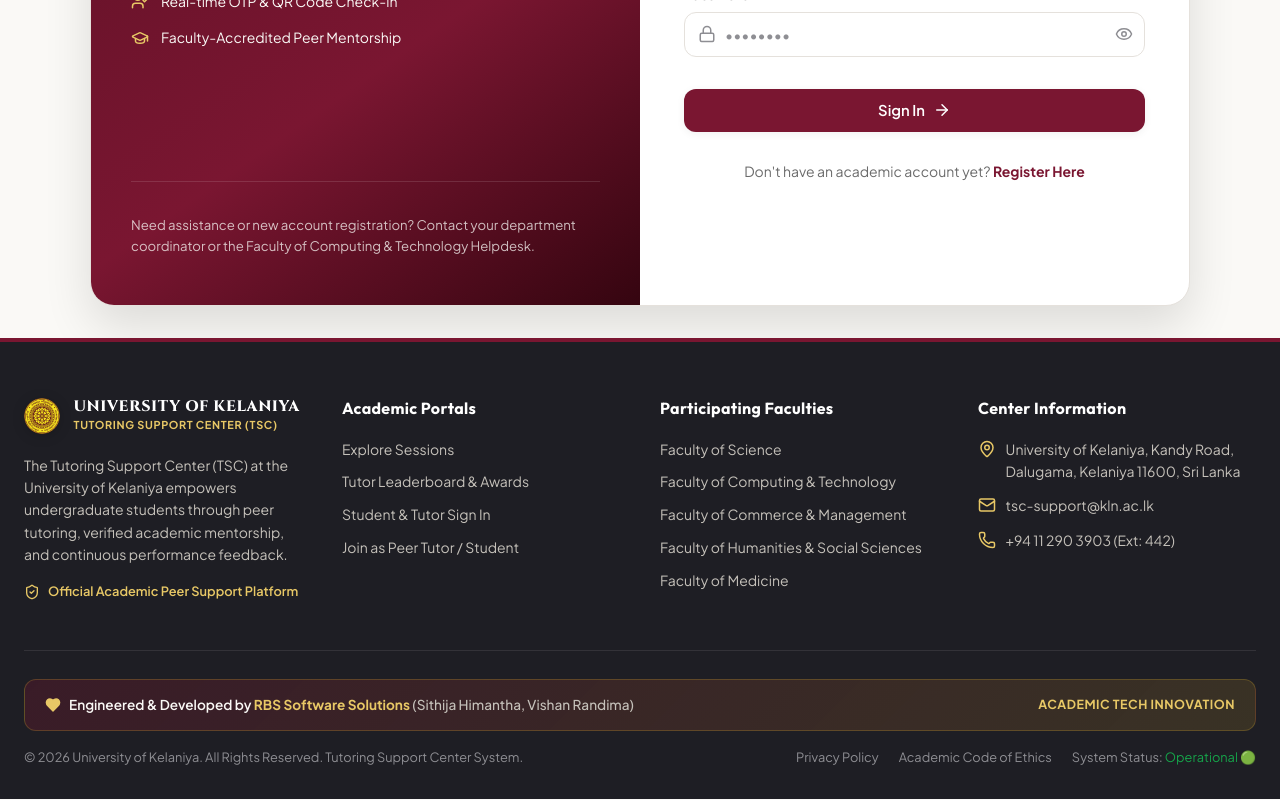
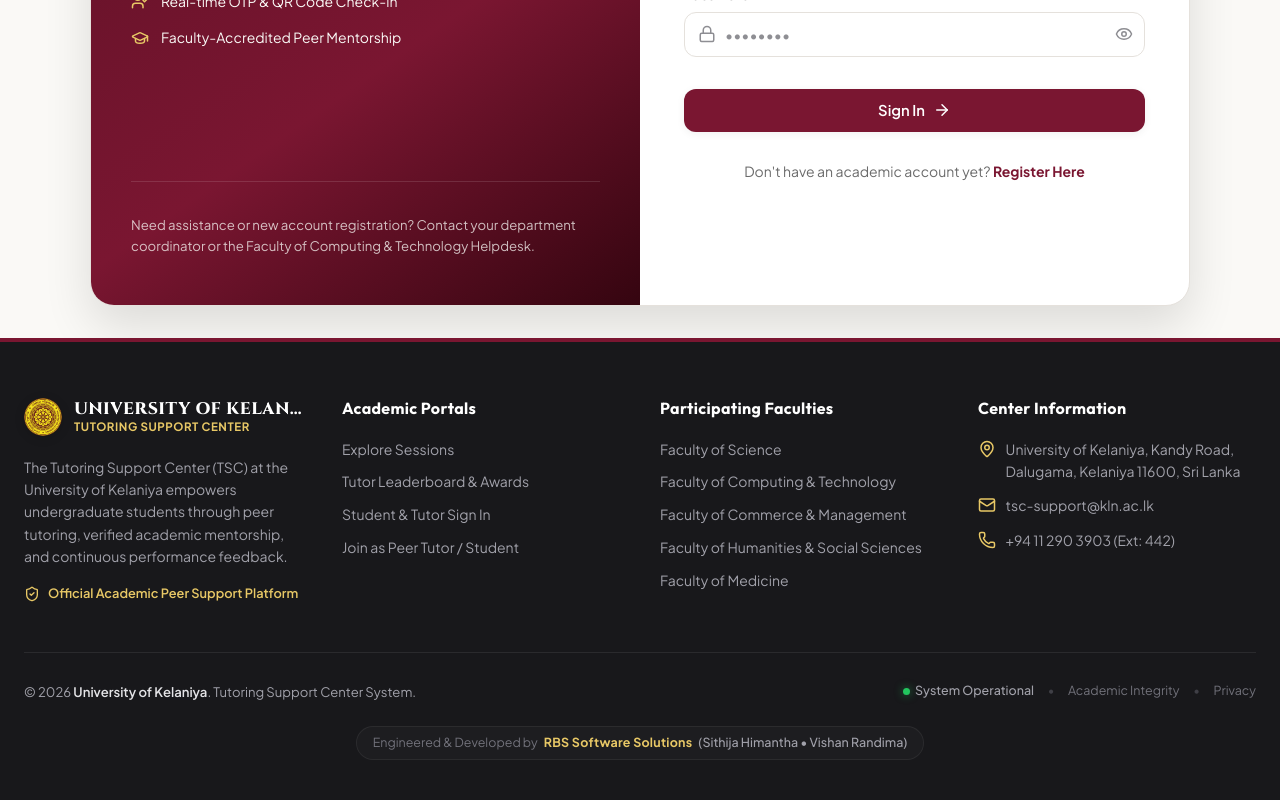
Before and after one commit to RBS-SOFTWARE-SOLUTIONS-PVT-LTD/TSC_NEW_FRONTEND, a React (Vite) app: page /login in a window 1280 px wide. Shown: the part 467-1267 px from the top of the page. Built offline with nearby package versions, Linux system fonts and the light colour scheme; no server answers.

Commit message:
fix: responsive navbar brand logo and industry-level footer creator signature

```diff
--- a/src/components/common/Footer.jsx
+++ b/src/components/common/Footer.jsx
@@ -1,17 +1,17 @@
 import React from 'react';
 import { Link } from 'react-router-dom';
 import KelaniyaLogo from './KelaniyaLogo';
-import { MapPin, Phone, Mail, ExternalLink, ShieldCheck, Heart } from 'lucide-react';
+import { MapPin, Phone, Mail, ShieldCheck, Heart, Sparkles, Code } from 'lucide-react';
 
 export const Footer = () => {
   return (
     <footer
       style={{
-        backgroundColor: '#1E1E24',
+        backgroundColor: '#18181B',
         color: '#FAF9F6',
         borderTop: '4px solid var(--primary)',
         paddingTop: '3.5rem',
-        paddingBottom: '2rem',
+        paddingBottom: '2.5rem',
         marginTop: 'auto',
       }}
     >
@@ -32,10 +32,10 @@
         >
           {/* Brand & University Info */}
           <div>
-            <KelaniyaLogo size={36} lightMode={true} />
+            <KelaniyaLogo size={38} lightMode={true} />
             <p
               style={{
-                color: '#C5C1BA',
+                color: '#A1A1AA',
                 fontSize: '0.875rem',
                 marginTop: '1.25rem',
                 lineHeight: 1.6,
@@ -56,22 +56,22 @@
             </h4>
             <ul style={{ display: 'flex', flexDirection: 'column', gap: '0.65rem', fontSize: '0.875rem' }}>
               <li>
-                <Link to="/browse" style={{ color: '#C5C1BA', transition: 'color 0.2s' }}>
+                <Link to="/browse" style={{ color: '#A1A1AA', transition: 'color 0.2s' }}>
                   Explore Sessions
                 </Link>
               </li>
               <li>
-                <Link to="/leaderboard" style={{ color: '#C5C1BA', transition: 'color 0.2s' }}>
+                <Link to="/leaderboard" style={{ color: '#A1A1AA', transition: 'color 0.2s' }}>
                   Tutor Leaderboard & Awards
                 </Link>
               </li>
               <li>
-                <Link to="/login" style={{ color: '#C5C1BA', transition: 'color 0.2s' }}>
+                <Link to="/login" style={{ color: '#A1A1AA', transition: 'color 0.2s' }}>
                   Student & Tutor Sign In
                 </Link>
               </li>
               <li>
-                <Link to="/register" style={{ color: '#C5C1BA', transition: 'color 0.2s' }}>
+                <Link to="/register" style={{ color: '#A1A1AA', transition: 'color 0.2s' }}>
                   Join as Peer Tutor / Student
                 </Link>
               </li>
@@ -83,7 +83,7 @@
             <h4 style={{ color: '#FFFFFF', fontSize: '1rem', marginBottom: '1.25rem', letterSpacing: '0.02em' }}>
               Participating Faculties
             </h4>
-            <ul style={{ display: 'flex', flexDirection: 'column', gap: '0.65rem', fontSize: '0.875rem', color: '#C5C1BA' }}>
+            <ul style={{ display: 'flex', flexDirection: 'column', gap: '0.65rem', fontSize: '0.875rem', color: '#A1A1AA' }}>
               <li>Faculty of Science</li>
               <li>Faculty of Computing & Technology</li>
               <li>Faculty of Commerce & Management</li>
@@ -97,7 +97,7 @@
             <h4 style={{ color: '#FFFFFF', fontSize: '1rem', marginBottom: '1.25rem', letterSpacing: '0.02em' }}>
               Center Information
             </h4>
-            <div style={{ display: 'flex', flexDirection: 'column', gap: '0.75rem', fontSize: '0.875rem', color: '#C5C1BA' }}>
+            <div style={{ display: 'flex', flexDirection: 'column', gap: '0.75rem', fontSize: '0.875rem', color: '#A1A1AA' }}>
               <div style={{ display: 'flex', alignItems: 'flex-start', gap: '0.6rem' }}>
                 <MapPin size={18} color="var(--secondary-light)" style={{ flexShrink: 0, marginTop: '2px' }} />
                 <span>University of Kelaniya, Kandy Road, Dalugama, Kelaniya 11600, Sri Lanka</span>
@@ -114,62 +114,32 @@
           </div>
         </div>
 
-        {/* Bottom copyright & creators line */}
-        <div
-          style={{
-            borderTop: '1px solid #333238',
-            paddingTop: '1.75rem',
-            display: 'flex',
-            flexDirection: 'column',
-            gap: '1rem',
-            fontSize: '0.85rem',
-            color: '#8E8E93',
-          }}
-        >
-          {/* Creator Attribution Banner */}
-          <div
-            style={{
-              background: 'linear-gradient(135deg, rgba(122, 22, 49, 0.3) 0%, rgba(212, 167, 44, 0.15) 100%)',
-              border: '1px solid rgba(212, 167, 44, 0.25)',
-              borderRadius: 'var(--radius-md)',
-              padding: '0.875rem 1.25rem',
-              display: 'flex',
-              flexWrap: 'wrap',
-              alignItems: 'center',
-              justifyContent: 'space-between',
-              gap: '0.75rem',
-            }}
-          >
-            <div style={{ display: 'flex', alignItems: 'center', gap: '0.5rem', color: '#FAF9F6', fontWeight: 600 }}>
-              <Heart size={16} color="#E8C866" fill="#E8C866" style={{ flexShrink: 0 }} />
-              <span>
-                Engineered & Developed by <strong style={{ color: '#E8C866' }}>RBS Software Solutions</strong>
-                <span style={{ color: '#C5C1BA', fontWeight: 500 }}> (Sithija Himantha, Vishan Randima)</span>
+        {/* =========================================================================
+            INDUSTRY-LEVEL BOTTOM BAR: COPYRIGHT & CREATOR SIGNATURE
+            ========================================================================= */}
+        <div className="footer-industry-bottom">
+          <div className="footer-bottom-main-row">
+            <div className="footer-copyright-text">
+              © {new Date().getFullYear()} <strong>University of Kelaniya</strong>. Tutoring Support Center System.
+            </div>
+
+            <div className="footer-meta-badges">
+              <span className="footer-status-pill">
+                <span className="footer-status-dot" /> System Operational
               </span>
-            </div>
-            <div style={{ fontSize: '0.78rem', color: '#E8C866', fontWeight: 700, letterSpacing: '0.04em', textTransform: 'uppercase' }}>
-              Academic Tech Innovation
+              <span className="footer-sep">•</span>
+              <span>Academic Integrity</span>
+              <span className="footer-sep">•</span>
+              <span>Privacy</span>
             </div>
           </div>
 
-          {/* Standard Copyright Row */}
-          <div
-            style={{
-              display: 'flex',
-              flexWrap: 'wrap',
-              alignItems: 'center',
-              justifyContent: 'space-between',
-              gap: '1rem',
-              fontSize: '0.8rem',
-            }}
-          >
-            <div>
-              © {new Date().getFullYear()} University of Kelaniya. All Rights Reserved. Tutoring Support Center System.
-            </div>
-            <div style={{ display: 'flex', alignItems: 'center', flexWrap: 'wrap', gap: '1.25rem' }}>
-              <span>Privacy Policy</span>
-              <span>Academic Code of Ethics</span>
-              <span>System Status: <span style={{ color: 'var(--success)' }}>Operational 🟢</span></span>
+          {/* Refined Creator Attribution Signature */}
+          <div className="footer-creator-signature-row">
+            <div className="footer-signature-pill">
+              <span className="signature-prefix">Engineered & Developed by</span>
+              <strong className="signature-company">RBS Software Solutions</strong>
+              <span className="signature-team">(Sithija Himantha • Vishan Randima)</span>
             </div>
           </div>
         </div>
@@ -178,5 +148,4 @@
   );
 };
 
-
 export default Footer;
--- a/src/components/common/KelaniyaLogo.jsx
+++ b/src/components/common/KelaniyaLogo.jsx
@@ -1,52 +1,27 @@
 import React from 'react';
 import uokLogoImg from '../../assets/uok_logo.png';
 
-export const KelaniyaLogo = ({ size = 44, showText = true, lightMode = false }) => {
+export const KelaniyaLogo = ({ size = 42, showText = true, lightMode = false }) => {
   return (
-    <div style={{ display: 'flex', alignItems: 'center', gap: '0.85rem' }}>
+    <div className="uok-brand-logo-wrap">
       {/* Official University of Kelaniya Circular Crest */}
       <img
         src={uokLogoImg}
         alt="University of Kelaniya Official Crest"
-        width={size}
-        height={size}
+        className="uok-brand-crest"
         style={{
           width: `${size}px`,
           height: `${size}px`,
-          objectFit: 'contain',
-          flexShrink: 0,
-          filter: 'drop-shadow(0 2px 6px rgba(0, 0, 0, 0.18))',
-          borderRadius: '50%',
         }}
       />
 
       {showText && (
-        <div style={{ display: 'flex', flexDirection: 'column' }}>
-          <div style={{ display: 'flex', alignItems: 'center', gap: '0.35rem' }}>
-            <span
-              style={{
-                fontFamily: 'var(--font-academic)',
-                fontWeight: 800,
-                fontSize: size > 40 ? '1.15rem' : '0.95rem',
-                color: lightMode ? '#FFFFFF' : 'var(--primary)',
-                letterSpacing: '0.04em',
-                lineHeight: 1.15,
-              }}
-            >
-              UNIVERSITY OF KELANIYA
-            </span>
-          </div>
-          <span
-            style={{
-              fontFamily: 'var(--font-sans)',
-              fontWeight: 700,
-              fontSize: size > 40 ? '0.78rem' : '0.68rem',
-              color: lightMode ? 'var(--secondary-light)' : 'var(--secondary-dark)',
-              letterSpacing: '0.06em',
-              textTransform: 'uppercase',
-            }}
-          >
-            Tutoring Support Center (TSC)
+        <div className="uok-brand-text-block">
+          <span className={`uok-brand-title ${lightMode ? 'uok-light' : ''}`}>
+            UNIVERSITY OF KELANIYA
+          </span>
+          <span className={`uok-brand-subtitle ${lightMode ? 'uok-light' : ''}`}>
+            Tutoring Support Center
           </span>
         </div>
       )}
--- a/src/index.css
+++ b/src/index.css
@@ -2059,3 +2059,222 @@
     min-height: 42px;
   }
 }
+
+/* ==========================================================================
+   University of Kelaniya Brand Logo Responsive Styles
+   ========================================================================== */
+
+.uok-brand-logo-wrap {
+  display: flex;
+  align-items: center;
+  gap: 0.75rem;
+  min-width: 0;
+  text-decoration: none;
+}
+
+.uok-brand-crest {
+  object-fit: contain;
+  flex-shrink: 0;
+  filter: drop-shadow(0 2px 5px rgba(0, 0, 0, 0.16));
+  border-radius: 50%;
+  transition: transform var(--transition-fast);
+}
+
+.uok-brand-logo-wrap:hover .uok-brand-crest {
+  transform: scale(1.04);
+}
+
+.uok-brand-text-block {
+  display: flex;
+  flex-direction: column;
+  min-width: 0;
+  line-height: 1.15;
+}
+
+.uok-brand-title {
+  font-family: var(--font-academic);
+  font-weight: 800;
+  font-size: 1.05rem;
+  color: var(--primary);
+  letter-spacing: 0.03em;
+  white-space: nowrap;
+  overflow: hidden;
+  text-overflow: ellipsis;
+}
+
+.uok-brand-title.uok-light {
+  color: #FFFFFF;
+}
+
+.uok-brand-subtitle {
+  font-family: var(--font-sans);
+  font-weight: 700;
+  font-size: 0.72rem;
+  color: var(--secondary-dark);
+  letter-spacing: 0.05em;
+  text-transform: uppercase;
+  white-space: nowrap;
+  overflow: hidden;
+  text-overflow: ellipsis;
+}
+
+.uok-brand-subtitle.uok-light {
+  color: var(--secondary-light);
+}
+
+@media (max-width: 768px) {
+  .uok-brand-logo-wrap {
+    gap: 0.5rem;
+    max-width: calc(100vw - 80px);
+  }
+
+  .uok-brand-crest {
+    width: 34px !important;
+    height: 34px !important;
+  }
+
+  .uok-brand-title {
+    font-size: 0.86rem !important;
+    letter-spacing: 0.01em !important;
+  }
+
+  .uok-brand-subtitle {
+    font-size: 0.64rem !important;
+    letter-spacing: 0.03em !important;
+  }
+}
+
+@media (max-width: 380px) {
+  .uok-brand-crest {
+    width: 30px !important;
+    height: 30px !important;
+  }
+
+  .uok-brand-title {
+    font-size: 0.78rem !important;
+  }
+
+  .uok-brand-subtitle {
+    font-size: 0.58rem !important;
+  }
+}
+
+/* ==========================================================================
+   Industry-Standard Footer Bottom Bar Styling
+   ========================================================================== */
+
+.footer-industry-bottom {
+  border-top: 1px solid rgba(255, 255, 255, 0.08);
+  padding-top: 1.75rem;
+  display: flex;
+  flex-direction: column;
+  gap: 1.25rem;
+}
+
+.footer-bottom-main-row {
+  display: flex;
+  justify-content: space-between;
+  align-items: center;
+  flex-wrap: wrap;
+  gap: 1rem;
+  font-size: 0.82rem;
+  color: #71717A;
+}
+
+.footer-copyright-text {
+  color: #A1A1AA;
+}
+
+.footer-copyright-text strong {
+  color: #E4E4E7;
+  font-weight: 600;
+}
+
+.footer-meta-badges {
+  display: flex;
+  align-items: center;
+  flex-wrap: wrap;
+  gap: 0.85rem;
+  color: #71717A;
+  font-size: 0.78rem;
+}
+
+.footer-status-pill {
+  display: inline-flex;
+  align-items: center;
+  gap: 5px;
+  color: #A1A1AA;
+  font-weight: 500;
+}
+
+.footer-status-dot {
+  width: 7px;
+  height: 7px;
+  border-radius: 50%;
+  background: #22C55E;
+  box-shadow: 0 0 8px rgba(34, 197, 94, 0.6);
+}
+
+.footer-sep {
+  color: #3F3F46;
+}
+
+.footer-creator-signature-row {
+  display: flex;
+  justify-content: center;
+  align-items: center;
+  padding-top: 0.25rem;
+}
+
+.footer-signature-pill {
+  display: inline-flex;
+  align-items: center;
+  justify-content: center;
+  flex-wrap: wrap;
+  gap: 6px;
+  padding: 6px 16px;
+  border-radius: var(--radius-pill);
+  background: rgba(255, 255, 255, 0.025);
+  border: 1px solid rgba(255, 255, 255, 0.06);
+  font-size: 0.78rem;
+  color: #71717A;
+  transition: all var(--transition-normal);
+}
+
+.footer-signature-pill:hover {
+  background: rgba(212, 167, 44, 0.05);
+  border-color: rgba(212, 167, 44, 0.2);
+}
+
+.signature-prefix {
+  color: #71717A;
+}
+
+.signature-company {
+  color: #E8C866;
+  font-weight: 700;
+  letter-spacing: 0.02em;
+}
+
+.signature-team {
+  color: #A1A1AA;
+  font-weight: 500;
+}
+
+@media (max-width: 640px) {
+  .footer-bottom-main-row {
+    flex-direction: column;
+    align-items: flex-start;
+    gap: 0.75rem;
+  }
+
+  .footer-creator-signature-row {
+    justify-content: flex-start;
+  }
+
+  .footer-signature-pill {
+    text-align: left;
+    justify-content: flex-start;
+    padding: 6px 12px;
+  }
+}
```
